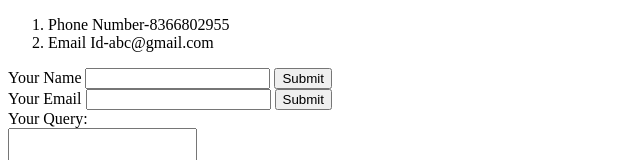
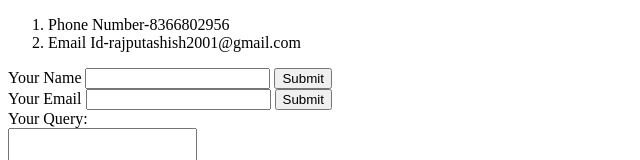
Before and after one commit to ash172839/cv, a plain HTML site: page contact.html in a window 1280 px wide. Shown: the top 160 px of the page, without its empty margins (0-640 px from the left). Drawn offline with Linux system fonts and the light colour scheme.

Commit message:
Update contact.html

```diff
--- a/contact.html
+++ b/contact.html
@@ -6,8 +6,8 @@
 </head>
 <body>
     <ol>
-        <li>Phone Number-8366802955</li>
-        <li>Email Id-abc@gmail.com</li>
+        <li>Phone Number-8366802956</li>
+        <li>Email Id-rajputashish2001@gmail.com</li>
     </ol>
     <form class="" action="mailto:rajputashish2001@gmail.com" method="post"></form>
     <label>Your Name</label>
```
